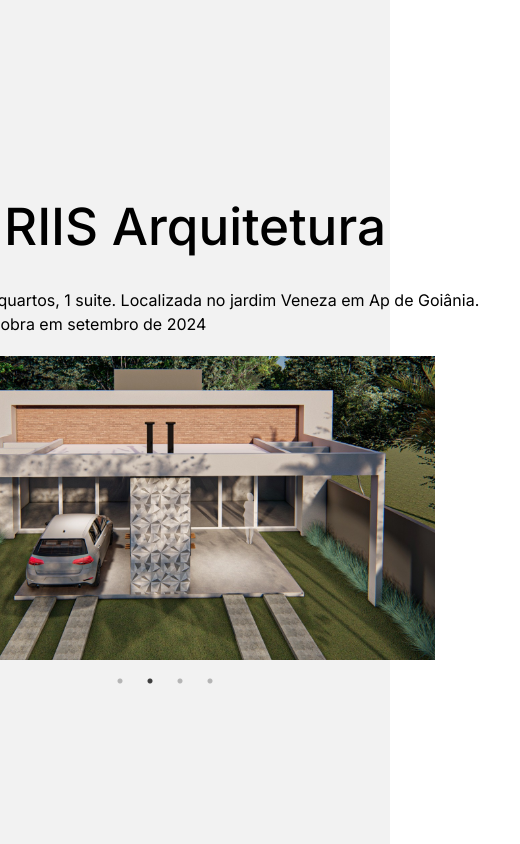
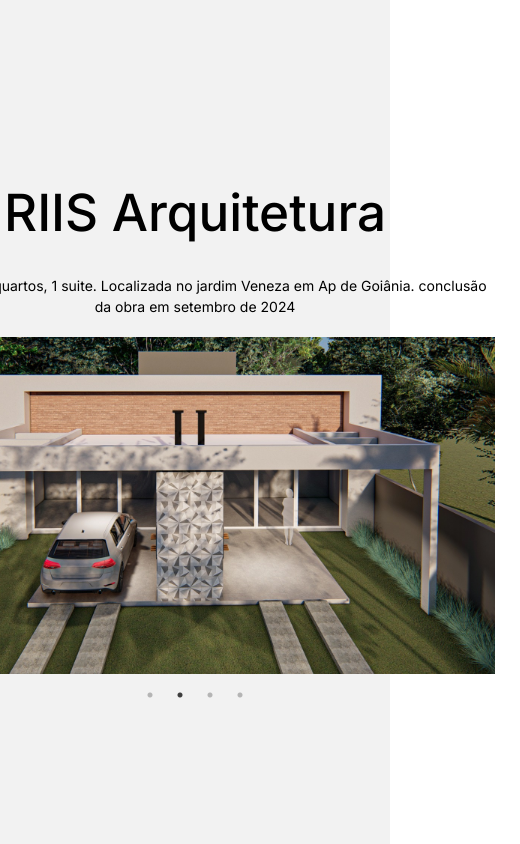
Before and after one commit to danielclaytonborgtx/DC-Imob, a React (Vite) app: page / in a window 390 px wide. Shown: the whole page, 520 px wide, since content can reach past the window. Built offline with nearby package versions, Linux system fonts and the light colour scheme.

Commit message:
commit 7

```diff
--- a/src/App.css
+++ b/src/App.css
@@ -1,4 +1,3 @@
-/* App.css */
 html, body {
   height: 100%;
   margin: 0;
@@ -12,12 +11,20 @@ body {
   flex-direction: column;
   justify-content: center;
   align-items: center;
+  overflow-x: hidden; /* Evita rolagem horizontal */
 }
 
 h1 {
   margin-top: 20px;
   text-align: center;
-  font-size: 2rem; /* Tamanho do texto do h1 para dispositivos móveis */
+  font-size: 2rem; /* Tamanho do texto do h1 */
+}
+
+p {
+  text-align: center;
+  margin: 10px 0; /* Adicione espaço superior e inferior */
+  font-size: 1rem; /* Tamanho do texto do parágrafo */
+  padding: 0 10px; /* Adiciona padding para evitar que o texto encoste nas laterais */
 }
 
 .container {
@@ -33,22 +40,27 @@ h1 {
   height: auto;
 }
 
-/* Ajuste a largura do parágrafo para corresponder à largura das imagens */
-.container p {
-  width: 100%;
-  margin-top: 10px; /* Adicione espaço superior para separar o texto das imagens */
-  font-size: 1rem; /* Tamanho do texto do parágrafo para dispositivos móveis */
-}
-
 .slick-prev, .slick-next {
   color: #FFFFFF;
 }
 
 @media (max-width: 600px) {
   h1 {
-    font-size: 1.5rem; /* Tamanho do texto do h1 para dispositivos móveis com tela estreita */
+    font-size: 1.5rem; /* Tamanho do texto do h1 para dispositivos móveis */
   }
+
+  p {
+    font-size: 0.875rem; /* Tamanho do texto do parágrafo para dispositivos móveis */
+    padding: 0 15px; /* Ajusta padding para dispositivos móveis */
+  }
+
   .container {
-    width: 90%;
+    width: 100%; /* Ajusta a largura da container para dispositivos móveis */
+    padding: 0 10px; /* Adiciona padding para evitar que o conteúdo encoste nas laterais */
+  }
+
+  .container img {
+    width: 100%; /* Assegura que as imagens ocupem toda a largura da container */
+    height: auto; /* Assegura que as imagens mantenham a proporção */
   }
 }
```
Also changed, not shown: src/assets/OnImage.jpeg (deleted).
